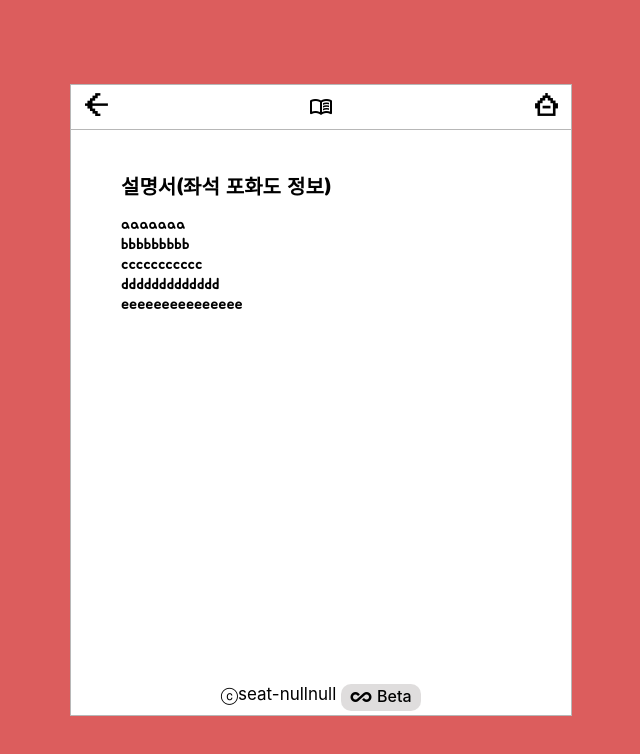
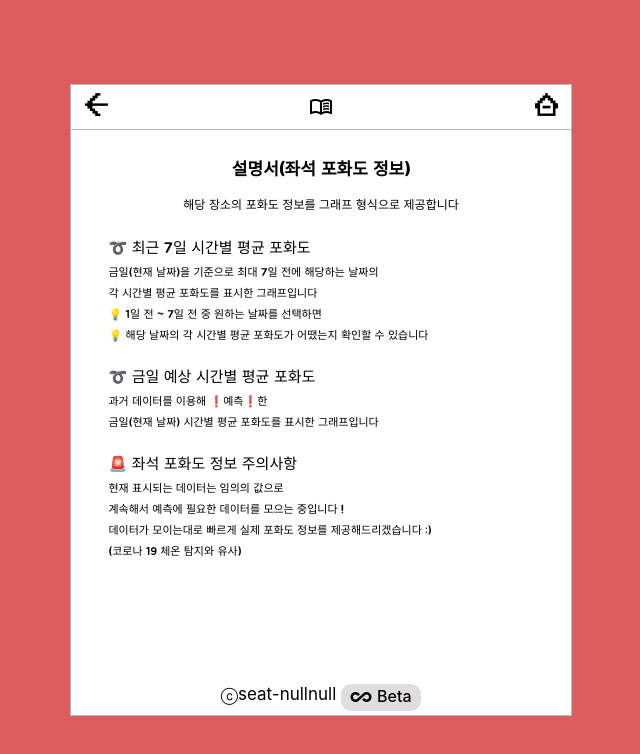
Before and after one commit to jermany17/seatnullnull, a React (Create React App) app: page /data-place3 in a window 1280 px wide. Shown: the top 754 px of the page, without its empty margins (319-959 px from the left). Built offline with nearby package versions, Linux system fonts and the light colour scheme.

Commit message:
설명서

```diff
--- a/src/pages/Dataplace3.js
+++ b/src/pages/Dataplace3.js
@@ -20,11 +20,23 @@
           <div className="textinfoma">
             <div className="textinfo">
               <h1 className="Textinfo">설명서(좌석 포화도 정보)</h1>
-              <span>aaaaaaa</span>
-              <span>bbbbbbbbb</span>
-              <span>ccccccccccc</span>
-              <span>ddddddddddddd</span>
-              <span>eeeeeeeeeeeeeee</span>
+              <span className="ctextt">해당 장소의 포화도 정보를 그래프 형식으로 제공합니다</span>
+              <br/>
+              <span className="cText">➰ 최근 7일 시간별 평균 포화도</span>
+              <span className="ctext">금일(현재 날짜)을 기준으로 최대 7일 전에 해당하는 날짜의</span>
+              <span className="ctext">각 시간별 평균 포화도를 표시한 그래프입니다</span>
+              <span className="ctext">💡 1일 전 ~ 7일 전 중 원하는 날짜를 선택하면</span>
+              <span className="ctext">💡 해당 날짜의 각 시간별 평균 포화도가 어땠는지 확인할 수 있습니다</span>
+              <br/>
+              <span className="cText">➰ 금일 예상 시간별 평균 포화도</span>
+              <span className="ctext">과거 데이터를 이용해 ❗예측❗한</span>
+              <span className="ctext">금일(현재 날짜) 시간별 평균 포화도를 표시한 그래프입니다</span>
+              <br/>
+              <span className="cText">🚨 좌석 포화도 정보 주의사항</span>
+              <span className="ctext">현재 표시되는 데이터는 임의의 값으로</span>
+              <span className="ctext">계속해서 예측에 필요한 데이터를 모으는 중입니다 !</span>
+              <span className="ctext">데이터가 모이는대로 빠르게 실제 포화도 정보를 제공해드리겠습니다 :)</span>
+              <span className="ctext">(코로나 19 체온 탐지와 유사)</span>
             </div>
           </div>
         </div>
--- a/src/pages/Liveplace3.js
+++ b/src/pages/Liveplace3.js
@@ -18,11 +18,25 @@
           <div className="textinfoma">
             <div className="textinfo">
               <h1 className="Textinfo">설명서(실시간 좌석 정보)</h1>
-              <span>aaaaaaa</span>
-              <span>bbbbbbbbb</span>
-              <span>ccccccccccc</span>
-              <span>ddddddddddddd</span>
-              <span>eeeeeeeeeeeeeee</span>
+              <span className="ctextt">해당 장소의 실시간 좌석 여부와 추가적인 정보를 제공합니다</span>
+              <br/>
+              <span className="cText">➰ 실시간 좌석 여부</span>
+              <span className="ctext">① 가용 테이블은 노란색, 불가용 테이블은 빨간색으로 표시합니다</span>
+              <span className="ctext">② 테이블 위의 정보 = (불가용 좌석 수) / (전체 좌석 수)</span>
+              <span className="ctext">💡좌석 여부가 바뀌는데 20초 정도 딜레이가 생길 수 있습니다</span>
+              <span className="ctext">💡새로고침(F5)을 해주시면 더 빠르게 확인하실 수 있습니다 :)</span>
+              <br/>
+              <span className="cText">➰ 추가 제공 정보</span>
+              <span className="ctext">① 이용 가능 시간</span>
+              <span className="ctext">② 토론 가능 여부</span>
+              <span className="ctext">③ 콘센트 위치</span>
+              <span className="ctext">④ 실시간 전체 포화도 = (불가용 책상 수) / (전체 책상 수)</span>
+              <br/>
+              <span className="cText">🚨 좌석 가용 여부 주의사항</span>
+              <span className="ctext">객체 탐지 기술로 분석한 좌석 가용 여부를 화면에 표시합니다</span>
+              <span className="ctext">영상 촬영이 아닌, 순간 프레임을 통해 객체를 탐지하는데</span>
+              <span className="ctext">순간 프레임은 저장되지 않으니 걱정하지 않으셔도 됩니다!</span>
+              <span className="ctext">(코로나 19 체온 탐지와 유사)</span>
             </div>
           </div>
         </div>
--- a/src/pages/Mainborder.css
+++ b/src/pages/Mainborder.css
@@ -212,3 +212,19 @@
   border-radius: 10px;
   border: 1px solid rgba(0, 0, 0, 0.283)
 }
+.ctext{
+  margin-top: 2px;
+  margin-bottom: 2px;
+  font-size: 11px;
+}
+.ctextt{
+  margin-top: 3px;
+  margin-bottom: 3px;
+  font-size: 12px;
+  display: flex;
+  justify-content: center;
+}
+.cText{
+  font-size: 15px;
+  margin-bottom: 3px;
+}
--- a/src/pages/placecontainer.css
+++ b/src/pages/placecontainer.css
@@ -91,18 +91,20 @@
 
 .textinfoma{
   width: 100%;
-  height: 90%;
+  height: 95%;
   display: flex;
   justify-content: center;
 }
 .textinfo{
-  width: 80%;
+  width: 85%;
   display: flex;
   flex-direction: column;
 }
 .Textinfo{
   width: 100%;
-  font-size: 20px;
+  font-size: 17px;
+  display: flex;
+  justify-content: center;
 }
 /* 버튼 스타일 */
 .custom-button {
```
